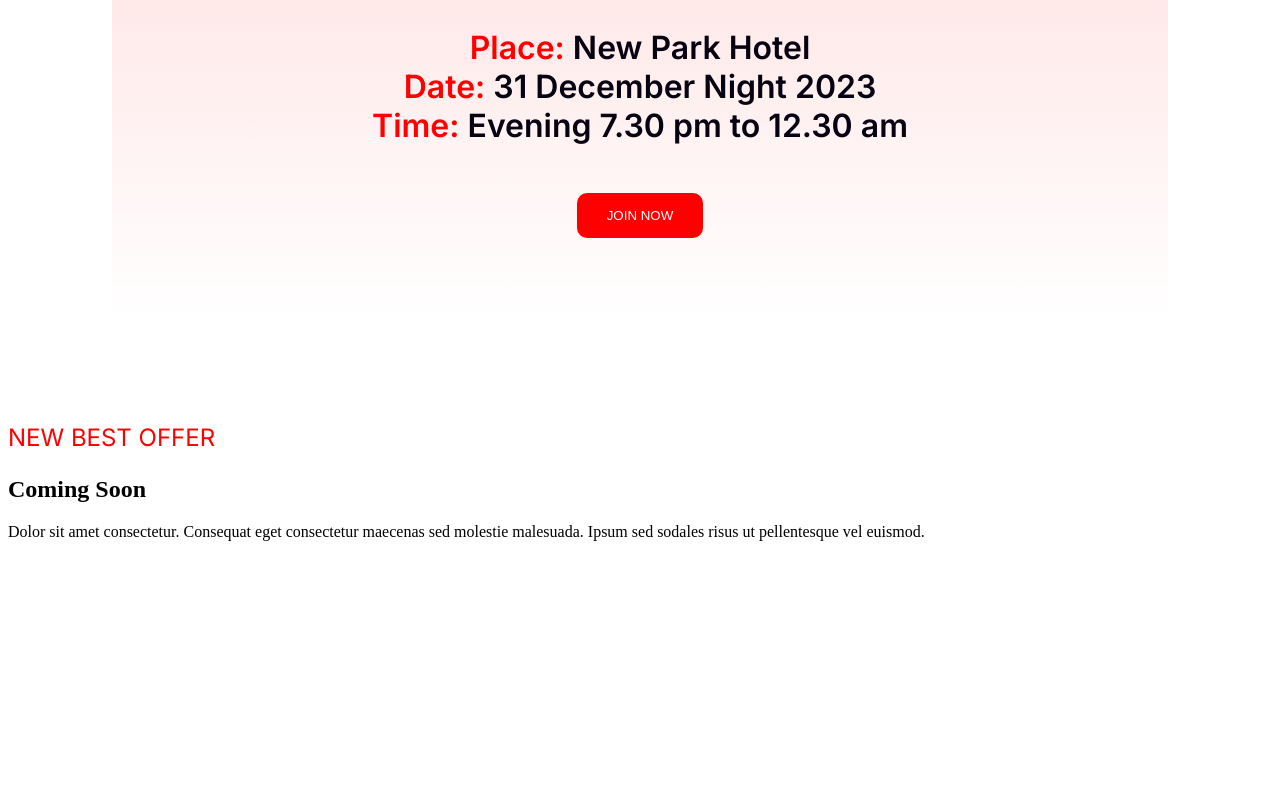
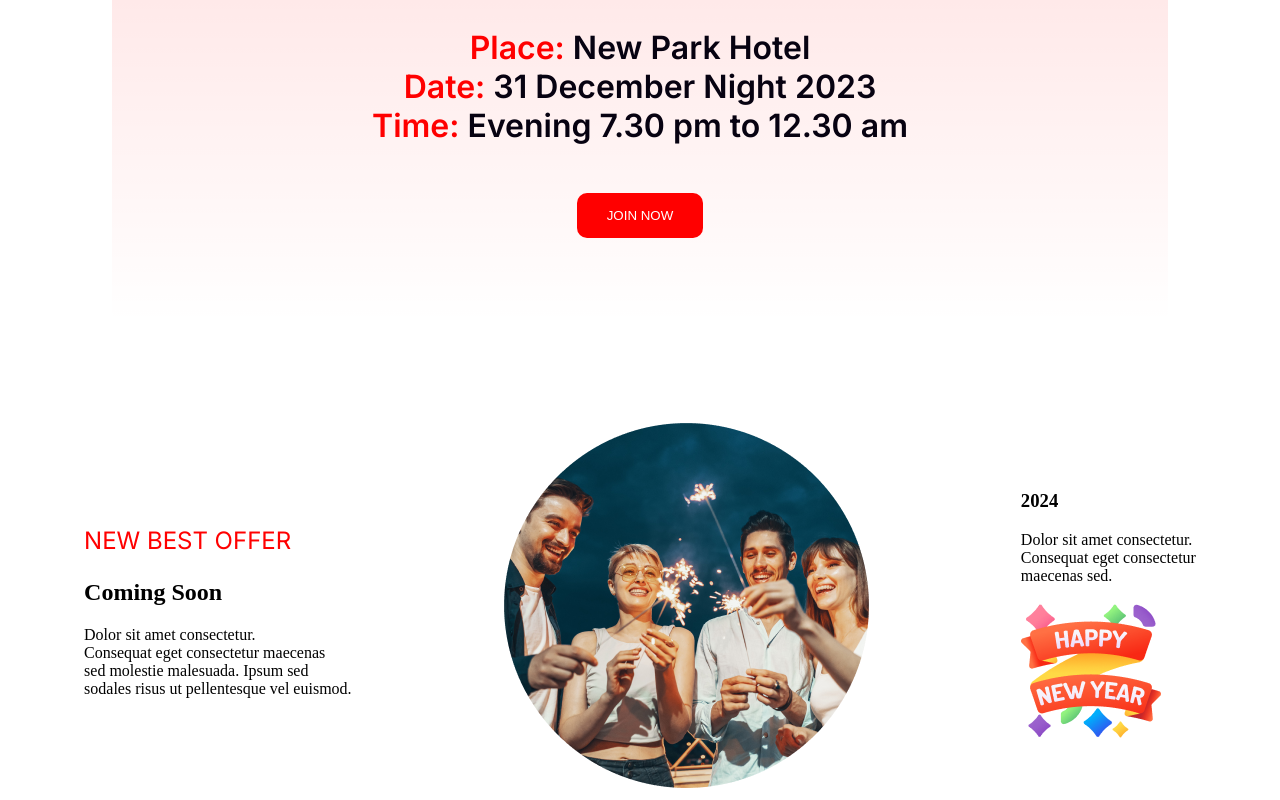
Before and after one commit to codeesh/_New_Year_New_Mission, a plain HTML site: page index.html in a window 1280 px wide. Shown: the part 2040-2840 px from the top of the page. Before the commit the page ends 2597 px from the top, so only its background shows below. Drawn offline with Linux system fonts and the light colour scheme.

Commit message:
small progres

```diff
--- a/index.html
+++ b/index.html
@@ -58,17 +58,19 @@
                 </h2>
             </div>
         </section>
-        <section>
+        <section class="coming-soon-section">
             <div>
                 <p class="highlight-text-color">NEW BEST OFFER</p>
                 <h1>Coming Soon</h1>
-                <p>Dolor sit amet consectetur. Consequat eget consectetur maecenas sed molestie malesuada. Ipsum sed sodales risus ut pellentesque vel euismod.</p>
+                <p>Dolor sit amet consectetur. <br> Consequat eget consectetur maecenas <br> sed molestie malesuada. Ipsum sed <br> sodales risus ut pellentesque vel euismod.</p>
             </div>
             <div>
-
+                <img src="images/Ellipse 1.png" alt="">
             </div>
             <div>
-
+                <h3>2024</h3>
+                <p>Dolor sit amet consectetur. <br> Consequat eget consectetur <br> maecenas sed.</p>
+                <img src="images/Group 96.png" alt="">
             </div>
         </section>
     </main>
--- a/styles.css
+++ b/styles.css
@@ -116,6 +116,7 @@
     color: white;
     padding: 15px 30px;
     margin-top: 48px;
+    cursor: pointer;
 }
 
 .time-details-section {
@@ -137,3 +138,8 @@
     font-size: 48px;
     font-weight: 900;
 }
+.coming-soon-section{
+    display: flex;
+    justify-content: space-around;
+    align-items: center;
+}
```
